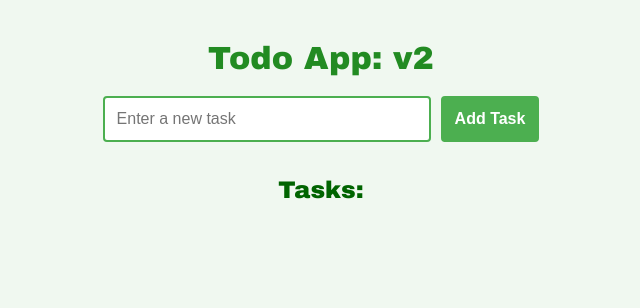
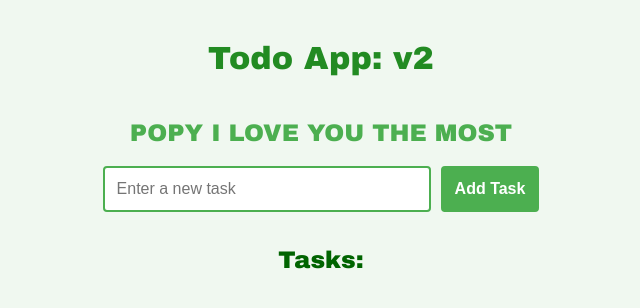
Before and after one commit to devops051033/Jenkins-project-k8s, a Flask app: page / in a window 1280 px wide. Shown: the top 308 px of the page, without its empty margins (319-959 px from the left). Run offline with Flask 3, Linux system fonts and the light colour scheme.

Commit message:
index.html update for popy

```diff
--- a/templates/index.html
+++ b/templates/index.html
@@ -24,6 +24,15 @@
         h2 {
             color: #006400; /* Dark green */
             margin: 15px 0;
+        }
+
+        .love-message {
+            font-size: 24px; /* Larger font size for emphasis */
+            color: #4CAF50; /* Green color */
+            margin-bottom: 20px;
+            text-transform: uppercase; /* Capitalize the text */
+            text-align: center; /* Center the text */
+            font-weight: bold; /* Make it bold */
         }
 
         form {
@@ -112,6 +121,7 @@
 </head>
 <body>
     <h1>Todo App: v2</h1>
+    <p class="love-message">POPY I LOVE YOU THE MOST</p> <!-- Added message -->
 
     <!-- Add Task Form -->
     <form method="post">
```
